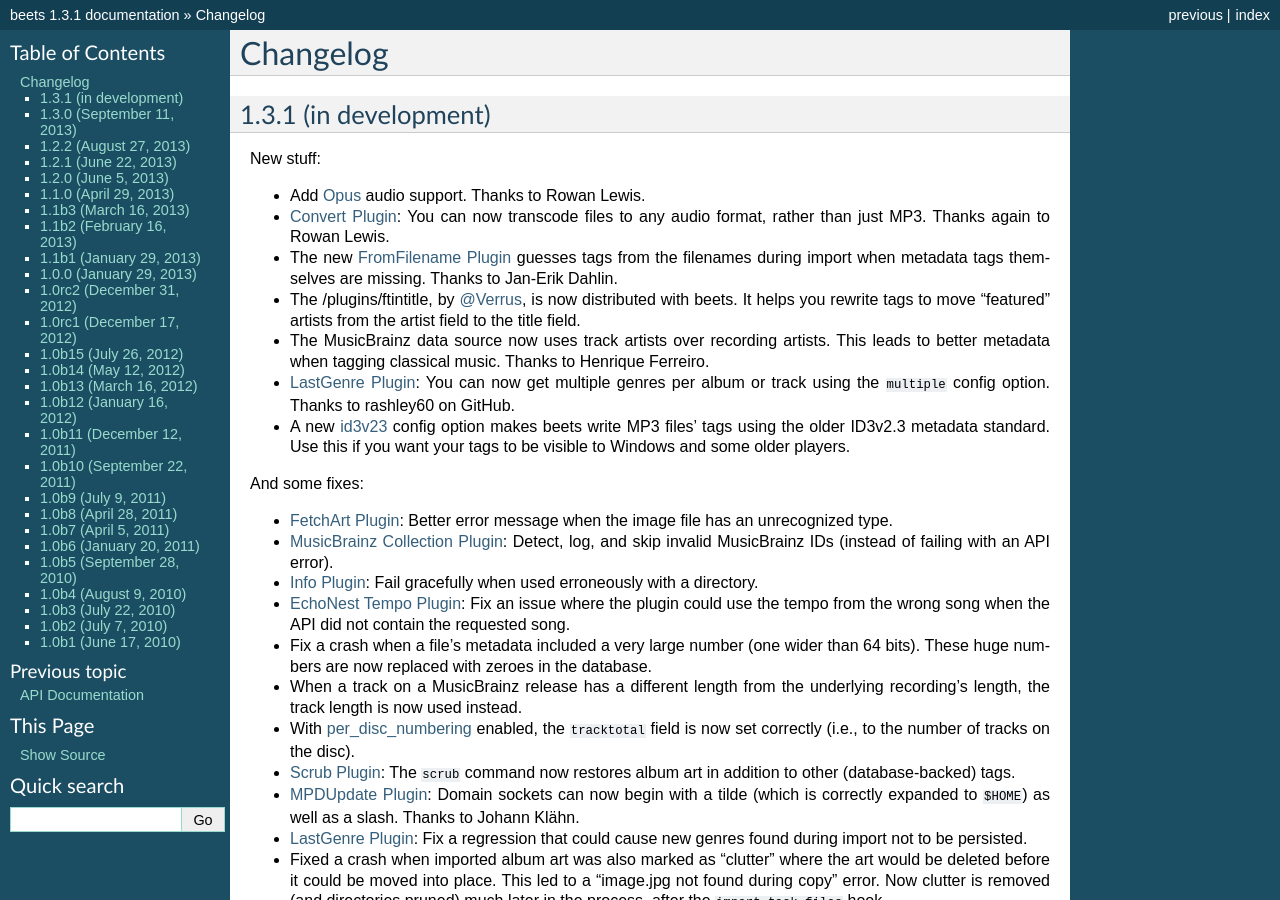
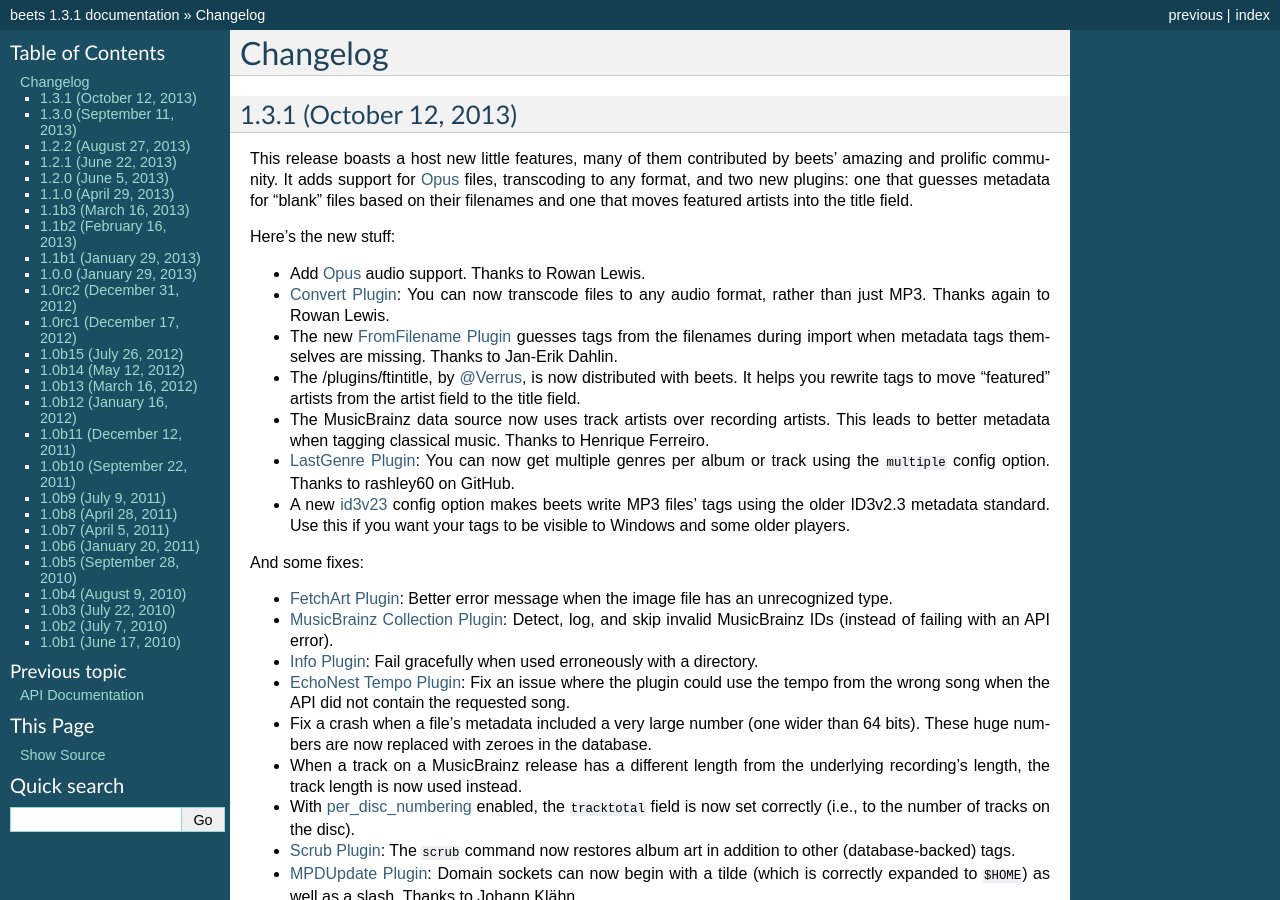
Before and after one commit to google-code-export/beets, a Sphinx documentation site: the page built from docs/changelog.rst, in a window 1280 px wide and 900 px high. Built offline with Sphinx 7.4.7, drawn with Linux system fonts in a browser that asks for light colours; pages that are not in the unit, such as notebooks, are missing from menus.

Commit message:
1.3.1: changelog summary & release date

```diff
--- a/docs/changelog.rst
+++ b/docs/changelog.rst
@@ -1,10 +1,16 @@
 Changelog
 =========
 
-1.3.1 (in development)
-----------------------
-
-New stuff:
+1.3.1 (October 12, 2013)
+------------------------
+
+This release boasts a host new little features, many of them contributed by
+beets' amazing and prolific community. It adds support for `Opus`_ files,
+transcoding to any format, and two new plugins: one that guesses metadata for
+"blank" files based on their filenames and one that moves featured artists
+into the title field.
+
+Here's the new stuff:
 
 * Add `Opus`_ audio support. Thanks to Rowan Lewis.
 * :doc:`/plugins/convert`: You can now transcode files to any audio format,
```
